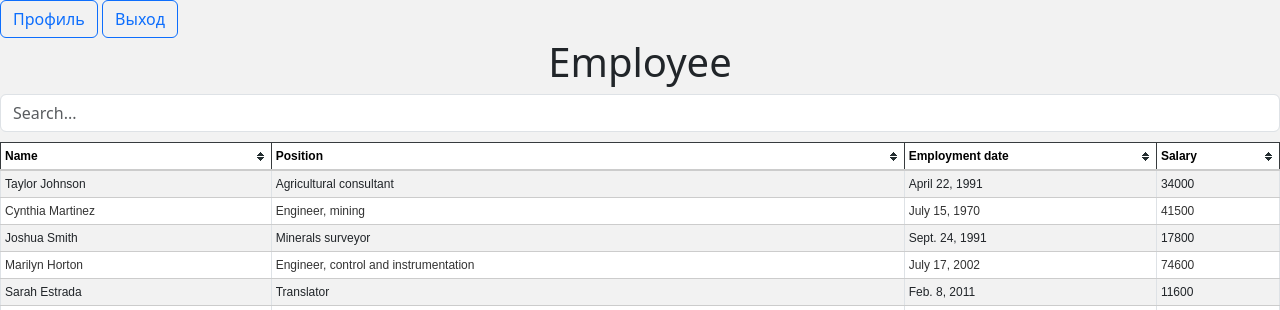
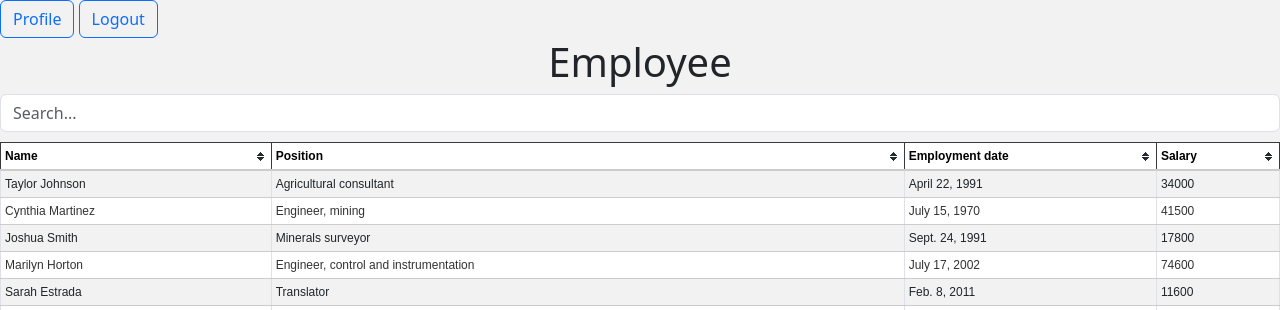
Before and after one commit to sergey-karavanets/test_project, a Django app: page / in a window 1280 px wide. Shown: the top 310 px of the page. Run offline with Django 4.2, Linux system fonts and the light colour scheme; a user stored in the database is signed in; data comes from the database, SQL or seed files in the repository; some libraries are stand-ins or nearby versions.

Commit message:
change button names to En

```diff
--- a/abz_agency/database/templates/database/base.html
+++ b/abz_agency/database/templates/database/base.html
@@ -17,11 +17,11 @@
 <body>
 <div>
     {% if user.is_authenticated %}
-    <a type="button" class="btn btn-outline-primary" href="{% url 'profile' %}">Профиль</a>
-    <a type="button" class="btn btn-outline-primary" href="{% url 'logout' %}">Выход</a>
+    <a type="button" class="btn btn-outline-primary" href="{% url 'profile' %}">Profile</a>
+    <a type="button" class="btn btn-outline-primary" href="{% url 'logout' %}">Logout</a>
     {% else %}
-    <a type="button" class="btn btn-outline-primary" href="{% url 'login' %}">Вход</a>
-    <a type="button" class="btn btn-outline-primary" href="{% url 'register' %}">Регистрация</a>
+    <a type="button" class="btn btn-outline-primary" href="{% url 'login' %}">Login</a>
+    <a type="button" class="btn btn-outline-primary" href="{% url 'register' %}">Registration</a>
     {% endif %}
 </div>
 {% if messages %}
```
